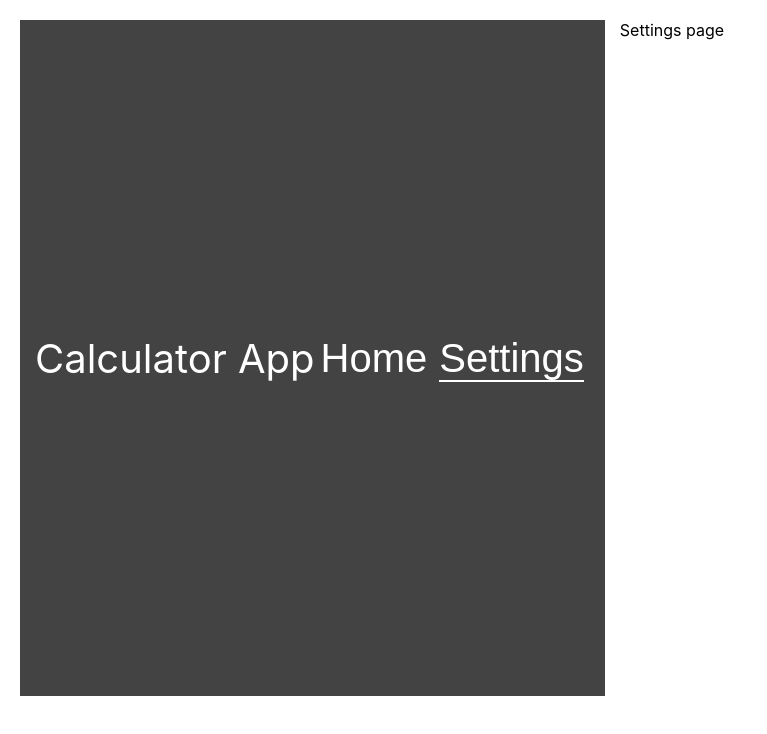
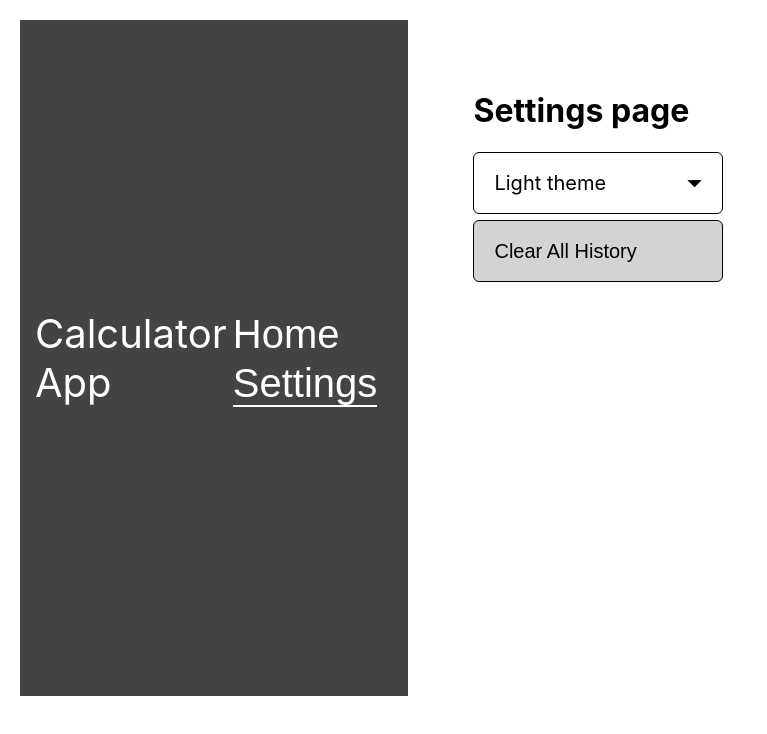
Before and after one commit to VladimirParmon/calculator, a React (Create React App) app: page /settings in a window 1280 px wide. Shown: the top 734 px of the page, without its empty margins (0-767 px from the left). Built offline with nearby package versions, Linux system fonts and the light colour scheme.

Commit message:
add settings page dropdown menu

```diff
--- a/src/pages/settingsPage.tsx
+++ b/src/pages/settingsPage.tsx
@@ -1,3 +1,114 @@
+import { Themes } from 'constants/constants';
+import { useState } from 'react';
+import styled from 'styled-components';
+
+const SettingsContainer = styled.div`
+  width: 100%;
+  height: 100%;
+  padding: 50px;
+  display: flex;
+  flex-direction: column;
+`;
+
+const SettingsStyledButton = styled.button`
+  background-color: lightgrey;
+  border: 1px solid black;
+  cursor: pointer;
+  overflow: hidden;
+  outline: none;
+  color: black;
+  line-height: 20px;
+  font-size: 20px;
+  border-radius: 6px;
+  width: 250px;
+  padding: 20px;
+  text-align: left;
+`;
+
+const DropDownContainer = styled.div`
+  width: 250px;
+`;
+
+const DropDownHeader = styled.div`
+  margin-bottom: 0.3em;
+  padding: 20px;
+  line-height: 20px;
+  font-size: 20px;
+  background-color: white;
+  border: 1px solid black;
+  border-radius: 6px;
+  display: flex;
+  justify-content: space-between;
+  align-items: center;
+`;
+
+const DropDownListContainer = styled.div``;
+
+const DropDownList = styled.ul`
+  padding: 0;
+  margin: 0 0 15px 0;
+  background: #ffffff;
+  border: 2px solid #e5e5e5;
+  color: black;
+  font-size: 1.3rem;
+  border-radius: 6px;
+  & li:not(:last-of-type) {
+    border-bottom: 1px solid #e5e5e5;
+  }
+`;
+
+const ListItem = styled.li`
+  display: flex;
+  padding: 15px;
+  justify-content: center;
+  align-items: center;
+  list-style: none;
+  cursor: pointer;
+`;
+
+const Spacer = styled.span`
+  flex-grow: 1;
+`;
+
+const Icon = styled.span`
+  cursor: pointer;
+`;
+
+const options = [Themes.LIGHT, Themes.DARK];
+
 export function SettingsPage(props: any) {
-  return <span>Settings page</span>;
+  const [isOpen, setIsOpen] = useState(false);
+  const [selectedOption, setSelectedOption] = useState(Themes.LIGHT);
+  const toggling = () => setIsOpen(!isOpen);
+
+  const onOptionClicked = (value: Themes) => () => {
+    setSelectedOption(value);
+    setIsOpen(false);
+    //TODO send to parent
+  };
+
+  return (
+    <SettingsContainer>
+      <h1>Settings page</h1>
+      <DropDownContainer>
+        <DropDownHeader onClick={toggling}>
+          <span>{selectedOption}</span>
+          <Spacer></Spacer>
+          <Icon>{isOpen ? '⏶' : '⏷'}</Icon>
+        </DropDownHeader>
+        {isOpen && (
+          <DropDownListContainer>
+            <DropDownList>
+              {options.map((option) => (
+                <ListItem onClick={onOptionClicked(option)} key={option}>
+                  {option}
+                </ListItem>
+              ))}
+            </DropDownList>
+          </DropDownListContainer>
+        )}
+      </DropDownContainer>
+      <SettingsStyledButton>Clear All History</SettingsStyledButton>
+    </SettingsContainer>
+  );
 }
```
